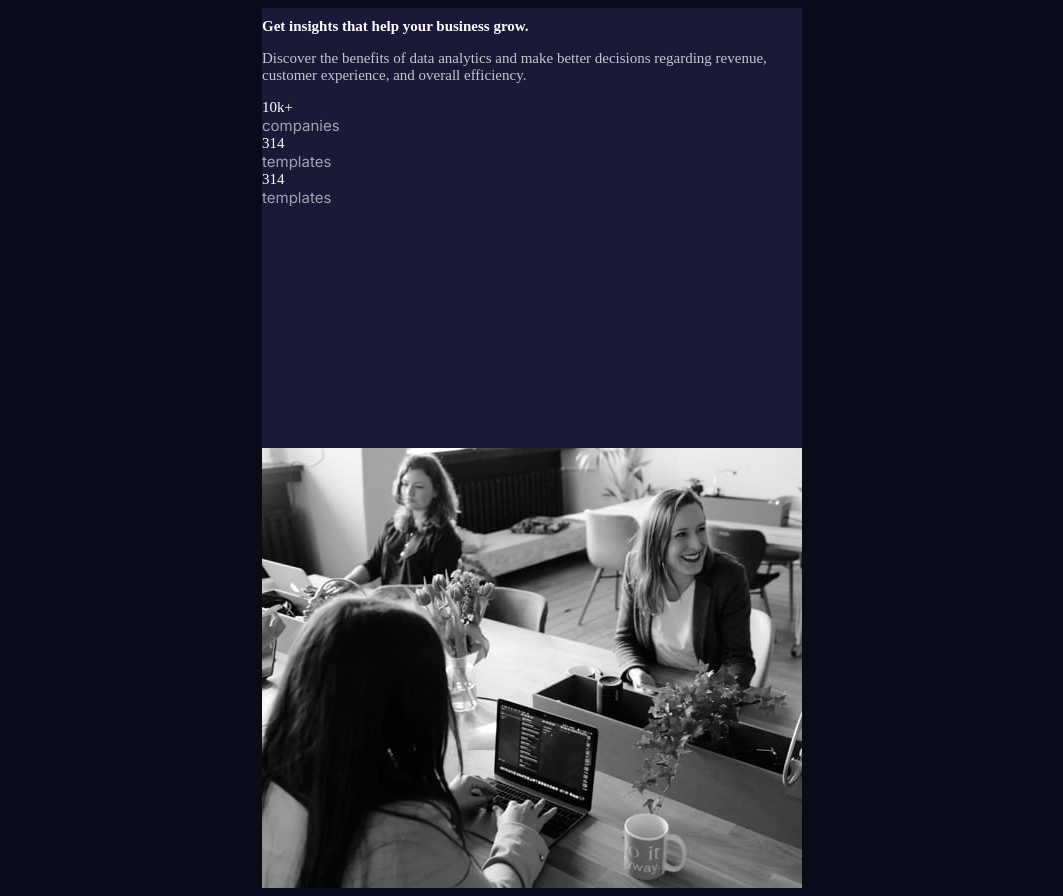
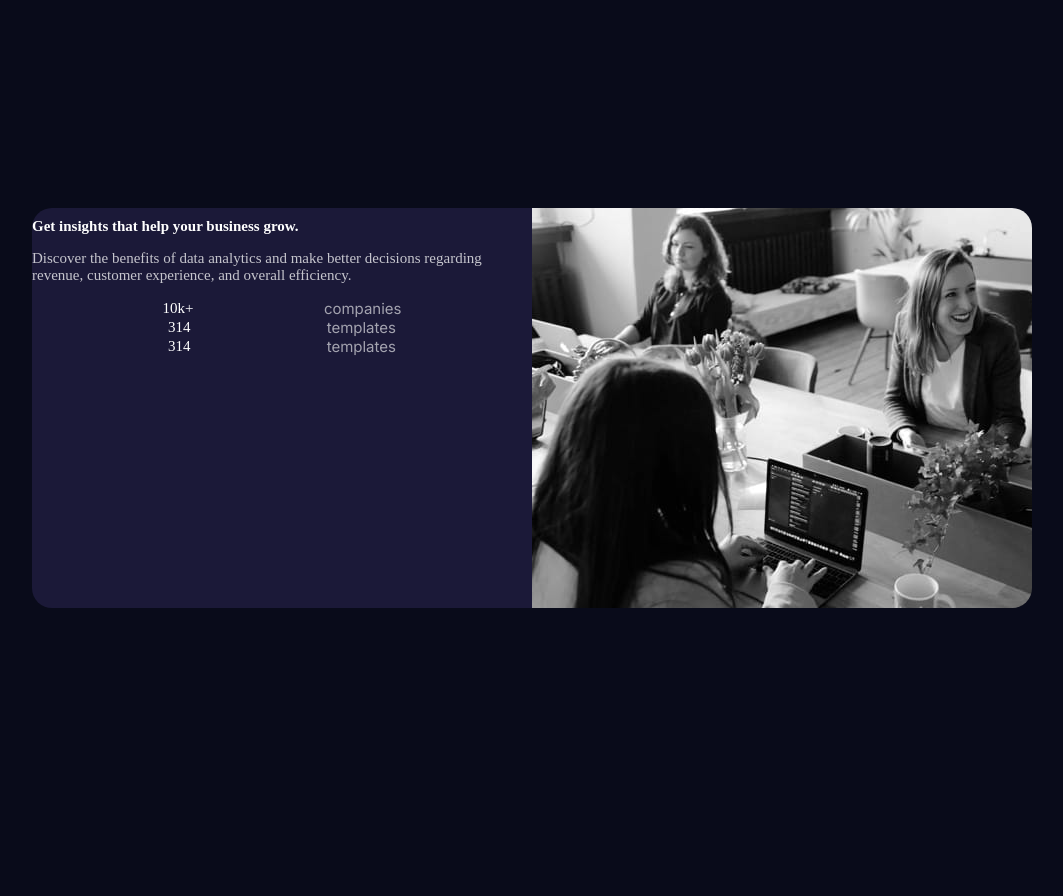
Before and after one commit to Jonda-web/stats-preview-card, a plain HTML site: page index.html in a window 1280 px wide. Shown: the whole page, without its empty margins (108-1171 px from the left). After the commit the page ends 816 px from the top, so only its background shows below. Drawn offline with Linux system fonts and the light colour scheme.

Commit message:
took a while to center it

```diff
--- a/css.css
+++ b/css.css
@@ -14,22 +14,28 @@ font-family: 'Lexend Deca', sans-serif; */
     font-size: 15px;
 }
 
-
 body {
     background-color: hsl(233, 47%, 7%);
-    height: 100%;
+    height: 100vh;
     display: flex;
     justify-content: center;
-    align-items: flex-end;
-    flex-wrap: wrap;
+    align-items: center;
 }
 
+.flex-box {
+    display: flex;
+    width: 1000px;
+    height: 400px;
+    border-radius: 20px;
+    overflow: hidden;
+    margin-top: 50%;
+    margin-bottom: 50%;
+}
 
 .container1 {
     background-color: hsl(244, 38%, 16%);
-    overflow: hidden;
-    height: 440px;
-    width: 540px;
+    height: 400px;
+    width: 500px;
 }
 
 h1, .box-number {
@@ -45,8 +51,16 @@ p {
     font-family: Inter, sans-serif;
 }
 
+
 .img-container {
-    overflow: hidden;
-    height: 440px;
-    width: 540px;
+    height: 400px;
+    width: 500px;
 }
+
+
+
+.box {
+    display: flex;
+    justify-content: space-evenly;
+    align-items: center;
+}
```
